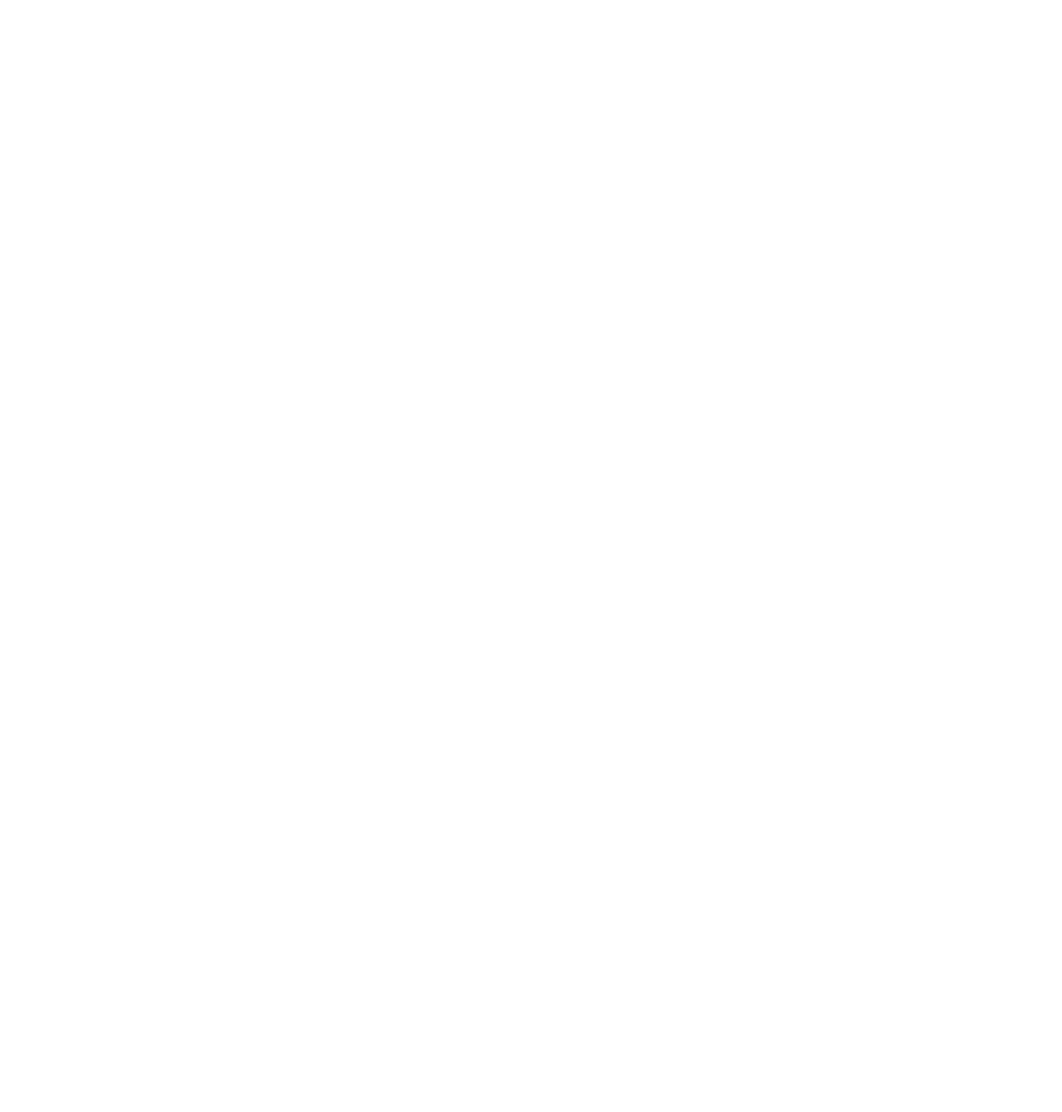
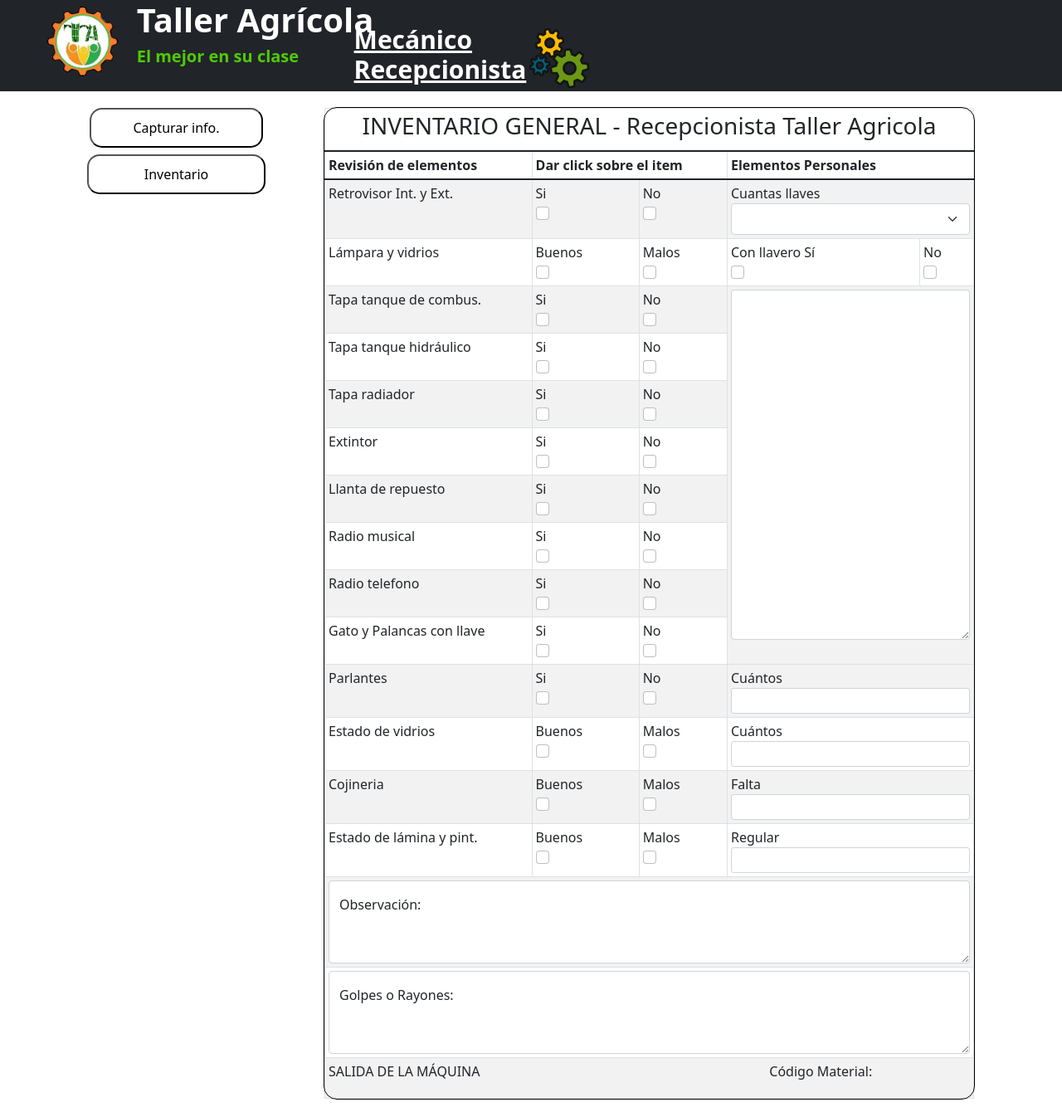
Before and after one commit to luiskar69/Soft-Team, a React (Create React App) app: page /Inventario in a window 1280 px wide. Shown: the whole page at 83% size. Before the commit the page ends 800 px from the top, so only its background shows below. Built offline with nearby package versions, Linux system fonts and the light colour scheme.

Commit message:
Nuevos cambios

```diff
--- a/src/App.js
+++ b/src/App.js
@@ -13,13 +13,14 @@
 import Recuperacion_contraseña from './components/Recuperacion_contraseña/Recuperacion_contraseña'
 import Recuperacion_usuario from './components/Recuperacion_usuario/Recuperacion_usuario'
 import Captura_info from './components/Captura_info/Captura_info'
+import Inventario from './components/Inventario/Inventario'
 
 function App () {
   return (
     <Router>
     <Switch>
-    <Route path="/Pagina_principal">
-    <Principal />
+    <Route path="/Inventario">
+    <Inventario />
     </Route>
     <Route path="/Ingresar">
     <Pagina_login />
@@ -39,6 +40,12 @@
     <Route path="/Captura_info">
     <Captura_info />
     </Route>
+    <Route path="/Pagina_login">
+    <Pagina_login />
+    </Route>
+    <Route path="/">
+    <Principal />
+    </Route>
   </Switch>
 </Router>
   );
--- a/src/components/Captura_boddy/Captura_boddy.css
+++ b/src/components/Captura_boddy/Captura_boddy.css
@@ -6,6 +6,7 @@
   color: black;
   padding: 10px 50px;
   border-radius: 15px;
+  margin-top: 20px;
 }
 
 .btn_captura:hover {
@@ -28,9 +29,11 @@
 }
 
 .contenedor {
+  margin-top: 20px;
   outline: 1px solid black;
   border-radius: 15px;
   padding-bottom: 2%;
+  margin-left: -20px;
 }
 
 .Boddy_captura {
@@ -69,3 +72,7 @@
 .menu-desplegable {
   padding: 0%;
 }
+
+.tab {
+  margin-right: 20px;
+}
--- a/src/components/Captura_boddy/Captura_boddy.js
+++ b/src/components/Captura_boddy/Captura_boddy.js
@@ -1,10 +1,12 @@
 import React from 'react'
 import { Col, Container, Row, Table } from 'react-bootstrap'
+import { useHistory } from 'react-router';
 import './Captura_boddy.css'
 import Form from 'react-bootstrap/Form'
 
 const Captura_boddy = () => {
 
+  let History = useHistory();
 
     let datadata = [
         {
@@ -31,18 +33,17 @@
       ]
 
     return (
-            <Container className="Boddy_captura">
                 <Row>
-                    <Col sm={4}>
+                    <Col lg="3">
                         <button className="btn_captura" onClick={() =>History.push('/Captura_info')}>Capturar info.</button>
-                        <button className="btn_inv" onClick={() =>History.push('/Ingresar')}>Inventario</button>
+                        <button className="btn_inv" onClick={() =>History.push('/Inventario')}>Inventario</button>
                     </Col>
-                    <Col sm={8}>
+                    <Col lg="9">
                         <Container className="contenedor">
                             <Row>
                                 <Col>
                                 <br></br>
-                                <Table striped bordered hover size="sm">
+                                <Table className="tab" striped bordered hover size="sm">
                                 <thead>
                                     <tr>Tipo maquinaria:</tr>
                                     <tr>Número interno:</tr>
@@ -84,15 +85,14 @@
                                       <Form.Label>Example textarea</Form.Label>
                                       <Form.Control as="textarea" rows={3} />
                                       </Form.Group>
-                                    <button className="btn_solicitud" onClick={() =>History.push('/Ingresar')}>Solicitar aprobación ingreso</button>
-                                    <button className="btn_genCorreo" onClick={() =>History.push('/Ingresar')}>Generar correo</button>
+                                    <button className="btn_solicitud">Solicitar aprobación ingreso</button>
+                                    <button className="btn_genCorreo">Generar correo</button>
                                 </>
                                 </Col>
                             </Row>
                         </Container>
                     </Col>
                 </Row>
-            </Container>
     )
 }
 
--- a/src/components/Captura_info/Captura_info.js
+++ b/src/components/Captura_info/Captura_info.js
@@ -1,12 +1,14 @@
 import React from 'react'
 import Captura_boddy from '../Captura_boddy/Captura_boddy'
 import Footer from '../Footer/Footer'
+import Navbar from '../Inventario/Navbar'
 
 const Captura_info = () => {
 
     return (
 
         <div>
+            <Navbar />
             <Captura_boddy/>
             <Footer/>
         </div>
--- /dev/null
+++ b/src/components/Inventario/Bod.js
@@ -0,0 +1,183 @@
+import React from 'react'
+import { Col } from 'react-bootstrap'
+import Container from 'react-bootstrap/Container'
+import Row from 'react-bootstrap/Row'
+import './stylebod.css'
+import Form from 'react-bootstrap/Form'
+import Table from 'react-bootstrap/Table'
+import FloatingLabel from 'react-bootstrap/FloatingLabel'
+import { useHistory } from 'react-router';
+import Footer from '../Footer/Footer'
+
+
+const Bod = () => {
+
+  let History = useHistory();
+
+    return (
+      <Container>
+  <Row>
+    <Col xs lg="3">
+    <button className="btn_captura" onClick={() =>History.push('/Captura_info')}>Capturar info.</button>
+    <button className="btn_inv">Inventario</button>
+    </Col>
+    <Col xs lg="9">
+      <Container >
+
+      <Table className="conte" striped bordered hover size="sm">
+  <thead>
+    <tr>
+      <th colSpan="7" className='primer'><h3>INVENTARIO GENERAL - Recepcionista Taller Agricola</h3></th>
+    </tr>
+  </thead>
+  <thead>
+    <tr>
+      <th colSpan="1">Revisión de elementos</th>
+      <th colSpan="2">Dar click sobre el item</th>
+      <th colSpan="2">Elementos Personales</th>
+    </tr>
+  </thead>
+  <tbody>
+    <tr>
+      <td>Retrovisor Int. y Ext.</td>
+      <td>Si <Form.Check aria-label="option 1"/></td>
+      <td>No <Form.Check aria-label="option 1"/></td>
+      <td colSpan="2">Cuantas llaves
+            <Form.Select aria-label="Default select example">
+              <option></option>
+              <option value="1">1</option>
+              <option value="2">2</option>
+              <option value="3">3</option>
+              <option value="4">4</option>
+            </Form.Select></td>
+    </tr>
+    <tr>
+      <td>Lámpara y vidrios</td>
+      <td>Buenos <Form.Check aria-label="option 1"/></td>
+      <td>Malos <Form.Check aria-label="option 1"/></td>
+      <td colSpan="1">Con llavero
+      Sí <Form.Check aria-label="option 1"/> </td>
+      <td>No <Form.Check aria-label="option 1"/> </td>
+
+    </tr>
+    <tr>
+      <td>Tapa tanque de combus.</td>
+      <td>Si <Form.Check aria-label="option 1"/></td>
+      <td>No <Form.Check aria-label="option 1"/></td>
+      <td colSpan="2" rowSpan="8"> <Form.Group className="mb-3" controlId="exampleForm.ControlTextarea1">
+    <Form.Control as="textarea" rows={17} />
+  </Form.Group></td>
+    </tr>
+    <tr>
+      <td>Tapa tanque hidráulico</td>
+      <td>Si <Form.Check aria-label="option 1"/></td>
+      <td>No <Form.Check aria-label="option 1"/></td>
+    </tr>
+    <tr>
+      <td>Tapa radiador</td>
+      <td>Si <Form.Check aria-label="option 1"/></td>
+      <td>No <Form.Check aria-label="option 1"/></td>
+
+    </tr>
+    <tr>
+      <td>Extintor</td>
+      <td>Si <Form.Check aria-label="option 1"/></td>
+      <td>No <Form.Check aria-label="option 1"/></td>
+
+    </tr>
+    <tr>
+      <td>Llanta de repuesto</td>
+      <td>Si <Form.Check aria-label="option 1"/></td>
+      <td>No <Form.Check aria-label="option 1"/></td>
+
+    </tr>
+    <tr>
+      <td>Radio musical</td>
+      <td>Si <Form.Check aria-label="option 1"/></td>
+      <td>No <Form.Check aria-label="option 1"/></td>
+
+    </tr>
+    <tr>
+      <td>Radio telefono</td>
+      <td>Si <Form.Check aria-label="option 1"/></td>
+      <td>No <Form.Check aria-label="option 1"/></td>
+
+    </tr>
+    <tr>
+      <td>Gato y Palancas con llave</td>
+      <td>Si <Form.Check aria-label="option 1"/></td>
+      <td>No <Form.Check aria-label="option 1"/></td>
+
+    </tr>
+    <tr>
+      <td>Parlantes</td>
+      <td>Si <Form.Check aria-label="option 1"/></td>
+      <td>No <Form.Check aria-label="option 1"/></td>
+      <td colSpan="2">Cuántos<Form.Control size="sm" type="text" placeholder=""/></td>
+
+    </tr>
+    <tr>
+      <td>Estado de vidrios</td>
+      <td>Buenos <Form.Check aria-label="option 1"/></td>
+      <td>Malos <Form.Check aria-label="option 1"/></td>
+      <td colSpan="2">Cuántos<Form.Control size="sm" type="text" placeholder=""/></td>
+
+    </tr>
+    <tr>
+      <td>Cojineria</td>
+      <td>Buenos <Form.Check aria-label="option 1"/></td>
+      <td>Malos <Form.Check aria-label="option 1"/></td>
+      <td colSpan="2">Falta<Form.Control size="sm" type="text" placeholder=""/></td>
+
+    </tr>
+    <tr>
+      <td>Estado de lámina y pint.</td>
+      <td>Buenos <Form.Check aria-label="option 1"/></td>
+      <td>Malos <Form.Check aria-label="option 1"/></td>
+      <td colSpan="2">Regular<Form.Control size="sm" type="text" placeholder=""/></td>
+
+    </tr>
+    <tr>
+      <td colSpan="6"> <FloatingLabel controlId="floatingTextarea2" label="Observación:">
+    <Form.Control
+      as="textarea"
+      placeholder="Leave a comment here"
+      style={{ height: '100px' }}
+    />
+  </FloatingLabel></td>
+    </tr>
+    <tr>
+      <td colSpan="6"> <FloatingLabel controlId="floatingTextarea2" label="Golpes o Rayones:">
+    <Form.Control
+      as="textarea"
+      placeholder="Leave a comment here"
+      style={{ height: '100px' }}
+    />
+  </FloatingLabel></td>
+    </tr>
+    <tr>
+      <td colSpan="6">
+      <Row>
+      <Col xs lg="4">
+        <p>SALIDA DE LA MÁQUINA</p>
+      </Col>
+      <Col xs lg="4">
+
+      </Col>
+      <Col xs lg="4">
+        <p>Código Material:</p>
+      </Col>
+      </Row>
+      </td>
+    </tr>
+  </tbody>
+</Table>
+      </Container>
+    </Col>
+
+  </Row>
+  </Container>
+
+    )
+}
+export default Bod
--- /dev/null
+++ b/src/components/Inventario/Inventario.js
@@ -0,0 +1,15 @@
+import React from 'react'
+import Navbar from './Navbar'
+import Body from './Bod'
+
+
+const Inventario = () => {
+    return (
+        <div>
+            <Navbar/>
+            <Body/>
+        </div>
+    )
+}
+
+export default Inventario
--- /dev/null
+++ b/src/components/Inventario/Navbar.js
@@ -0,0 +1,46 @@
+import React from 'react'
+import { Navbar, Container } from 'react-bootstrap'
+import Logo from './taller.png'
+import './Style.css'
+import Col from 'react-bootstrap/Col'
+import Row from 'react-bootstrap/Row'
+import Mec from './8_122645.png'
+
+
+const Inventario = () => {
+  return (
+    <Navbar bg="dark" variant="dark" className='col1'>
+      <Row className="alinear">
+        <Col lg="7">
+          <Row >
+            <Col lg="2">
+              <img
+                alt=""
+                src={Logo}
+                width="100"
+                height="100"
+                className="d-inline-block align-top"
+              />{''}
+            </Col>
+            <Col lg="6" >
+              <h1>Taller Agrícola</h1>
+              <h5>El mejor en su clase</h5>
+            </Col>
+          <Col lg="4" className="text-mec">
+          <h1>Mecánico Recepcionista</h1>
+          <img
+                alt=""
+                src={Mec}
+                width="80"
+                height="80"
+                className="w-10 d-inline-block align-top"
+              />{''}
+        </Col>
+          </Row>
+        </Col>
+      </Row>
+    </Navbar>
+  )
+}
+
+export default Inventario
--- /dev/null
+++ b/src/components/Inventario/Style.css
@@ -0,0 +1,35 @@
+
+.col1{
+    padding: 0px 50px;
+}
+.col1 h5{
+    font-weight: 800;
+    color:rgb(80, 202, 9) ;
+}
+.col1 h1{
+    color: white;
+    font-weight: 800;
+}
+.bod p{
+    color: black;
+}
+.alinear{
+    width: 100%;
+    display: flex;
+    justify-content: space-between;
+}
+
+.text-mec{
+    margin: 50px 0px 0px 0px;
+}
+
+.text-mec h1{
+    font-size: 30px;
+    text-decoration: underline;
+
+}
+.text-mec{
+    display: flex;
+    justify-content: end;
+    margin-top: 30px;
+}
--- /dev/null
+++ b/src/components/Inventario/stylebod.css
@@ -0,0 +1,17 @@
+  .inv {
+    justify-content: center;
+    display: flex;
+    border-color: black;
+    border-style:ridge;
+    margin: 1px;
+    border-width: 1px;
+  }
+.primer h3{
+  justify-content: center;
+  display: flex;
+}
+.conte {
+  outline: 1px solid black;
+  border-radius: 15px;
+  margin-top: 20px;
+}
--- a/src/components/Pagina_login/Login.js
+++ b/src/components/Pagina_login/Login.js
@@ -39,7 +39,7 @@
     <Form.Control type="password" placeholder="Ingrese su contraseña" />
   </Form.Group>
   <div className="botones">
-  <Button className="boton1" variant="outline-secondary" type="submit">
+  <Button className="boton1" variant="outline-secondary" type="submit" onClick={() =>History.push('/Captura_info')}>
     Ingresar
   </Button>
   <Button className="boton2" variant="outline-secondary" onClick={() =>History.push('/Pagina_principal')}>
```
Also changed, not shown: src/components/Pagina_principal/Principal.js (+7 -5 lines), src/components/Pagina_principal/inicio.css (+4 -6 lines), src/components/Inventario/8_122645.png (added), src/components/Inventario/taller.png (added).
